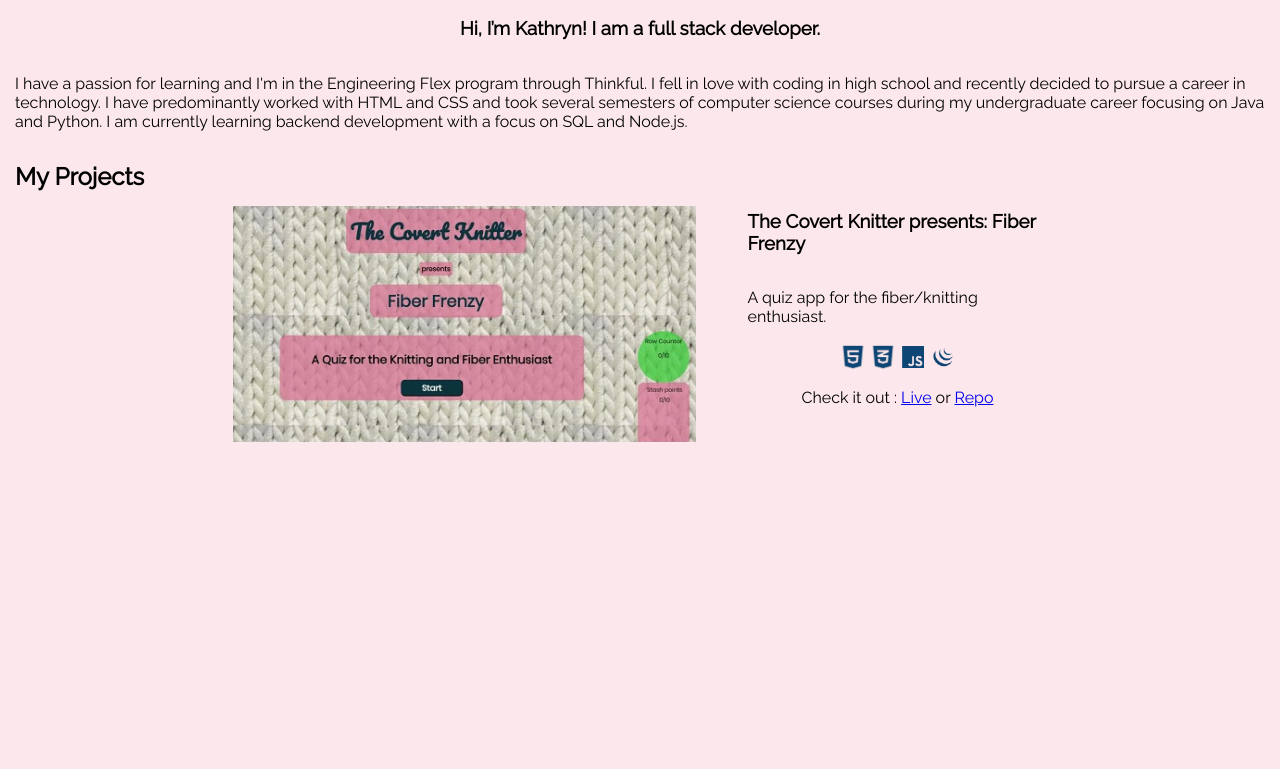
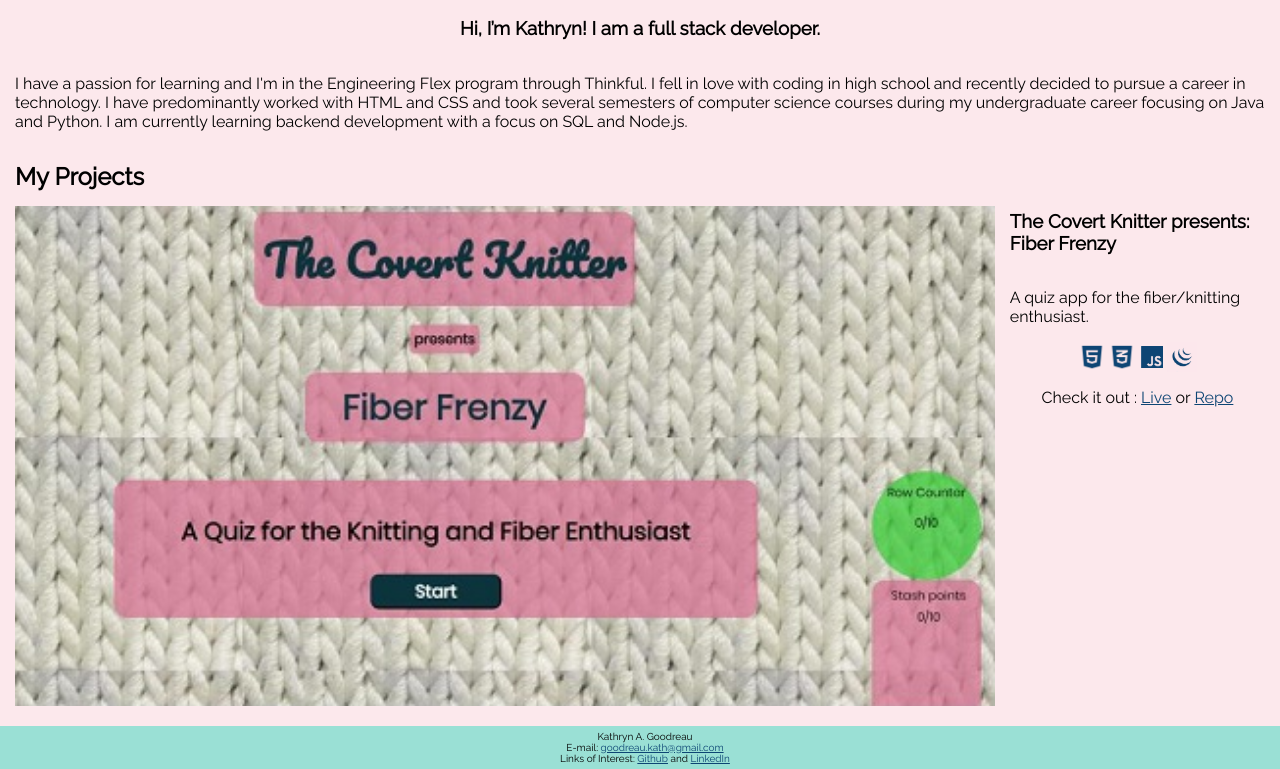
Before and after one commit to KGood93/KGPortfolio2020, a React (Create React App) app: page / in a window 1280 px wide. Shown: the part 759-1528 px from the top of the page. Before the commit the page ends 1221 px from the top, so only its background shows below. Built offline with nearby package versions, Linux system fonts and the light colour scheme.

Commit message:
Update Links

```diff
--- a/src/App.js
+++ b/src/App.js
@@ -7,6 +7,7 @@ import MenuItem from './Components/MenuItem/MenuItem'
 import Home from './Components/Home/Home'
 import AboutMe from './Components/AboutMe/AboutMe'
 import Projects from './Components/Projects/Projects'
+import Footer from './Components/Footer/Footer'
 
 class App extends Component {
   constructor(props){
@@ -42,8 +43,8 @@ class App extends Component {
   }
 
   render(){
-    const menu = ['Home', 'About Me','Projects', 'Github', 'LinkedIn']
-    const menuId = ['/home', '/aboutMe', '/projects', '/projects', '/projects']
+    const menu = ['Home', 'About Me','Projects']
+    const menuId = ['/home', '/aboutMe', '/projects']
     const menuItems = menu.map((val,index)=>{
       return (
         <MenuItem
@@ -68,6 +69,7 @@ class App extends Component {
         <Menu open={this.state.menuOpen}>
           {menuItems}
         </Menu>
+        <Footer />
       </div>
       </>
     )
--- a/src/Components/AboutMe/AboutMe.css
+++ b/src/Components/AboutMe/AboutMe.css
@@ -2,6 +2,7 @@
     display: flex;
     flex-direction: column;
     background-color: rgb(252,232,236);
+    margin-bottom: 30px;
 }
 
 .aboutImage {
--- a/src/Components/AboutMe/AboutMe.js
+++ b/src/Components/AboutMe/AboutMe.js
@@ -28,8 +28,8 @@ class AboutMe extends Component {
                     I also enjoy blogging, bingeing podcasts, tennis and snowboarding.
                     </p>
                     <h4 className="centerLinks">Links of Interest</h4>
-                    <p className="center"><a href="https://github.com/KGood93" className="pageLink">Github</a></p>
-                    <p className="center"><a href="https://www.linkedin.com/in/kathryn-goodreau-6a18b4114" className="pageLink">LinkedIn</a></p>
+                    <p className="center"><a href="https://github.com/KGood93" className="pageLink" target="_blank">Github</a></p>
+                    <p className="center"><a href="https://www.linkedin.com/in/kathryn-goodreau-6a18b4114" className="pageLink" target="_blank">LinkedIn</a></p>
                     <h3 className="close">Thanks for Stopping By,</h3>
                     <h3 className="close">Kathryn</h3>
                 </div>
--- /dev/null
+++ b/src/Components/Footer/Footer.css
@@ -0,0 +1,30 @@
+.footer {
+
+    left: 0;
+    bottom: 0;
+    width: 100%;
+    background-color: rgb(154, 224, 213);
+}
+
+.footerText {
+    font-family: 'Raleway', sans-serif;
+    font-size: 10px;
+    margin-top: 0px;
+    margin-bottom: 0px;
+}
+
+.footerLink:link {
+    color: RGB(13, 69, 116);
+}
+
+.footerLink:visited {
+    color: RGB(250, 83, 90);
+}
+
+.footerLink:hover {
+    color: RGB(254, 151, 144);
+}
+
+.footerLink:active {
+    color: RGB(154, 224, 213);
+}
--- /dev/null
+++ b/src/Components/Footer/Footer.js
@@ -0,0 +1,16 @@
+import React, { Component } from 'react'
+import './Footer.css'
+
+class Footer extends Component {
+    render() {
+        return (
+            <footer className="footer">
+                <p className="footerText">Kathryn A. Goodreau</p>
+                <p className="footerText">E-mail: <a href="mailto:goodreau.kath@gmail.com?Subject=Hello" className="footerLink">goodreau.kath@gmail.com</a></p>
+                <p className="footerText">Links of Interest: <a href="https://github.com/KGood93" className="footerLink" target="_blank">Github</a> and <a href="https://www.linkedin.com/in/kathrynagoodreau/" className="footerLink" target="_blank">LinkedIn</a></p>
+            </footer>
+        )
+    }
+}
+
+export default Footer
--- a/src/Components/Home/Home.css
+++ b/src/Components/Home/Home.css
@@ -50,19 +50,19 @@
     text-align: center;
 }
 
-.pageLink a:link {
+.pageLink:link {
     color: RGB(13, 69, 116);
 }
 
-.pageLink a:visited {
+.pageLink:visited {
     color: RGB(250, 83, 90);
 }
 
-.pageLink a:hover {
+.pageLink:hover {
     color: RGB(254, 151, 144);
 }
 
-.pageLink a:active {
+.pageLink:active {
     color: RGB(154, 224, 213);
 }
 
--- a/src/Components/Home/Home.js
+++ b/src/Components/Home/Home.js
@@ -29,12 +29,12 @@ class Home extends Component {
                 </div>
                 <h2 className="sectionHead">My Projects</h2>
                 <div className="projects">
-                    <a href="projects.html" className="projectImage"><img src={FiberFrenzy} alt="Start page of Fiber Frenzy Quiz" className="fiberFrenzy"/></a>
+                    <img src={FiberFrenzy} alt="Start page of Fiber Frenzy Quiz" className="fiberFrenzy"/>
                     <div className="projectInfo">
                         <h3>The Covert Knitter presents: Fiber Frenzy</h3>
                         <p>A quiz app for the fiber/knitting enthusiast.</p>
                         <TechLogos />
-                        <p className="gitLinks">Check it out : <a href="https://kgood93.github.io/FiberFrenzy/">Live</a> or <a href="https://github.com/KGood93/FiberFrenzy">Repo</a></p>
+                        <p className="gitLinks">Check it out : <a href="https://kgood93.github.io/FiberFrenzy/" className="pageLink" target="_blank">Live</a> or <a href="https://github.com/KGood93/FiberFrenzy" className="pageLink" target="_blank">Repo</a></p>
                     </div>
                 </div>
             </div>
--- a/src/Components/Projects/Projects.css
+++ b/src/Components/Projects/Projects.css
@@ -33,19 +33,19 @@
     text-align: center;
 }
 
-.pageLink a:link {
+.pageLink:link {
     color: RGB(13, 69, 116);
 }
 
-.pageLink a:visited {
+.pageLink:visited {
     color: RGB(250, 83, 90);
 }
 
-.pageLink a:hover {
+.pageLink:hover {
     color: RGB(254, 151, 144);
 }
 
-.pageLink a:active {
+.pageLink:active {
     color: RGB(154, 224, 213);
 }
 
--- a/src/Components/Projects/Projects.js
+++ b/src/Components/Projects/Projects.js
@@ -19,7 +19,7 @@ class Projects extends Component {
                 <h3 className="projTitle">The Covert Knitter presents: Fiber Frenzy</h3>
                 <div className="projectsPage">
                     <div className="projectScreenShots">
-                        <a href="https://github.com/KGood93/KGPortfolio"><img src={Portfolio_HomeSmall} alt="Start page of Fiber Frenzy Quiz" className="projImage"/></a>
+                        <a href="https://github.com/KGood93/KGPortfolio" target="_blank"><img src={Portfolio_HomeSmall} alt="Start page of Fiber Frenzy Quiz" className="projImage"/></a>
                         <br/>
                         <img src={FiberFrenzyQuestion} alt="Example of question in Fiber Frenzy" className="projImage"/>
                     </div>
@@ -34,13 +34,13 @@ class Projects extends Component {
                             <img src={javascript} alt="fill in text" className="TechLogo" />
                             <img src={Jquery} alt="fill in text" className="TechLogo" />
                         </div>
-                        <p className="projLinks">Check it out : <a href="https://kgood93.github.io/FiberFrenzy/">Live</a> or <a href="https://github.com/KGood93/FiberFrenzy">Repo</a></p>
+                        <p className="projLinks">Check it out : <a href="https://kgood93.github.io/FiberFrenzy/" className="pageLink" target="_blank">Live</a> or <a href="https://github.com/KGood93/FiberFrenzy" className="pageLink" target="_blank">Repo</a></p>
                     </div>
                 </div>
                 <h3 className="projTitle">Elusive Eats</h3>
                 <div className="projectsPage">
                     <div className="projectScreenShots">
-                        <a href="https://kgood93.github.io/ElusiveEats/"><img src={ElusiveEatsStart} alt="Start page of ElusiveEats" className="projImage"/></a>
+                        <a href="https://kgood93.github.io/ElusiveEats/" target="_blank"><img src={ElusiveEatsStart} alt="Start page of ElusiveEats" className="projImage"/></a>
                         <br/>
                         <img src={ElusiveEatsZip} alt="Zipcode Search Page of Elusive Eats" className="projImage"/>
                         <br/>
@@ -57,7 +57,7 @@ class Projects extends Component {
                             <img src={javascript} alt="fill in text" className="TechLogo" />
                             <img src={Jquery} alt="fill in text" className="TechLogo" />
                         </div>
-                        <p className="projLinks">Check it out : <a href="https://kgood93.github.io/ElusiveEats/">Live</a> or <a href="https://github.com/KGood93/ElusiveEats">Repo</a></p>
+                        <p className="projLinks">Check it out : <a href="https://kgood93.github.io/ElusiveEats/" className="pageLink" target="_blank">Live</a> or <a href="https://github.com/KGood93/ElusiveEats" className="pageLink" target="_blank">Repo</a></p>
                     </div>
                 </div>
             </div>
```
